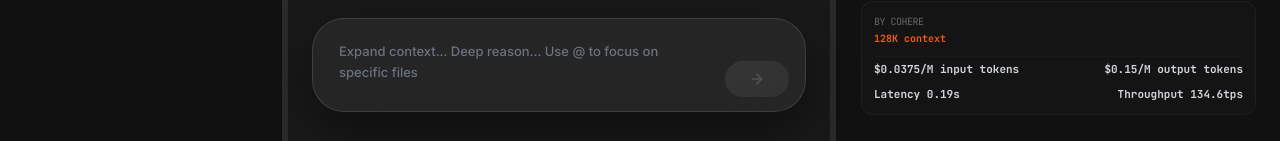
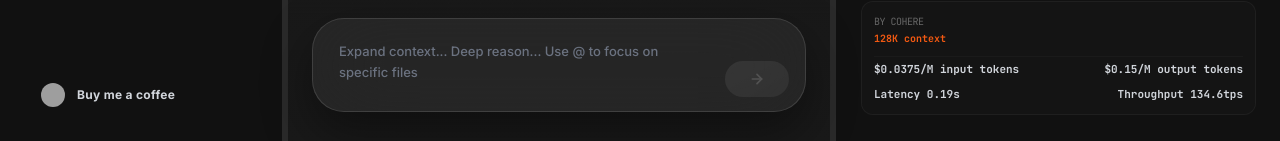
Before and after one commit to chikhidev/RAG-workspace, a React (Vite) app: page / in a window 1280 px wide. Shown: the part 656-797 px from the top of the page. Built offline with nearby package versions, Linux system fonts and the light colour scheme; grey boxes are pictures that could not be loaded.

Commit message:
added Date to the models context

```diff
--- a/components/DocumentList.tsx
+++ b/components/DocumentList.tsx
@@ -94,6 +94,20 @@ export const DocumentList: React.FC<Props> = ({ documents, onUpload, onRemove, o
           </div>
         </div>
       )}
+
+      <a
+        href="https://buymeacoffee.com/chikhidevA"
+        target="_blank"
+        rel="noopener noreferrer"
+        className="mt-4 flex items-center gap-3 py-3 px-4 hover:bg-white/5 text-gray-300 hover:text-white rounded-xl transition-all group shrink-0 border border-transparent hover:border-white/10"
+      >
+        <img
+          src="https://play-lh.googleusercontent.com/aMb_Qiolzkq8OxtQZ3Af2j8Zsp-ZZcNetR9O4xSjxH94gMA5c5gpRVbpg-3f_0L7vlo=w240-h480-rw"
+          alt="Buy Me A Coffee"
+          className="w-6 h-6 rounded-full group-hover:scale-110 transition-transform"
+        />
+        <span className="text-[12px] font-bold tracking-wide">Buy me a coffee</span>
+      </a>
     </div>
   );
 };
--- a/services/geminiService.ts
+++ b/services/geminiService.ts
@@ -48,6 +48,9 @@ export class GeminiRAGService {
     2. Check the User Query for @mentions.
     3. Generate 5-8 dense, descriptive search keywords optimized for finding relevant segments in the target files.
 
+    UP TO DATE DATA:
+    - now's date is ${new Date().toDateString()}.
+
     OUTPUT:
     Return ONLY a comma-separated list of keywords. No preamble.`;
 
@@ -95,6 +98,9 @@ export class GeminiRAGService {
     2. Cite sources using [Document: Name].
     3. If the user query mentions specific files using @ notation, ensure you verify claims against those documents primarily.
 
+    UP TO DATE DATA:
+    - now's date is ${new Date().toDateString()}.
+
     VAULT DATA:
     ${contextText}`;
 
```
